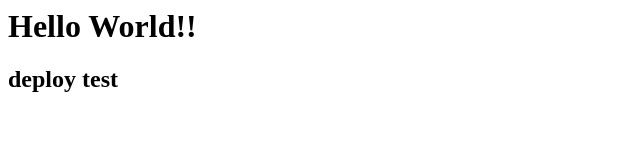
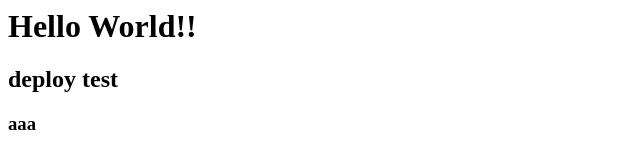
Before and after one commit to ngsw877/CD_test, a plain HTML site: page index.html in a window 1280 px wide. Shown: the full height of the page, 0-640 px from the left. Drawn offline with Linux system fonts and the light colour scheme.

Commit message:
テキスト追加

```diff
--- a/index.html
+++ b/index.html
@@ -1,4 +1,5 @@
 <html>
  <h1>Hello World!!</h1>
  <h2>deploy test</h2>
+ <h3>aaa</h3>
 </html>
```
